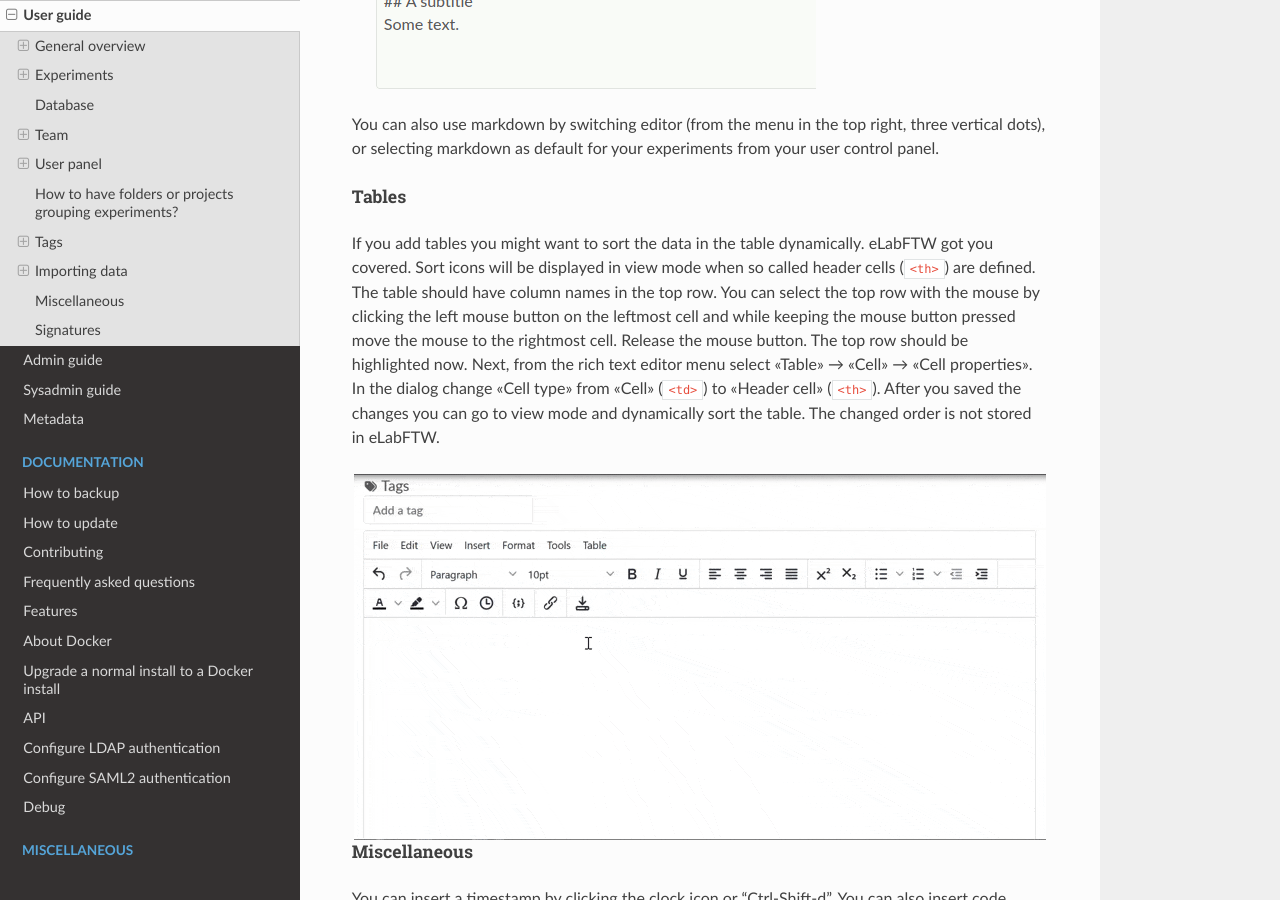
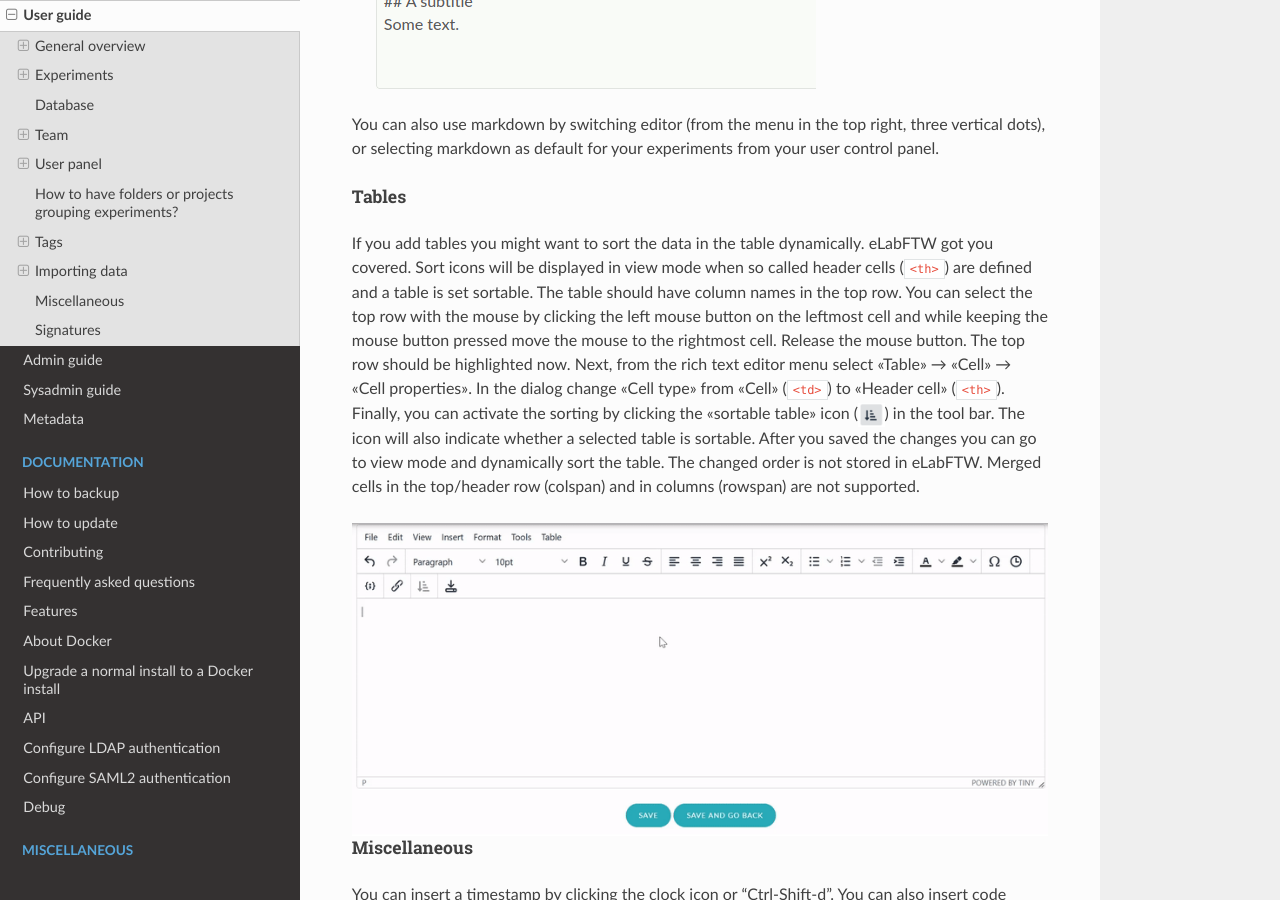
Before and after one commit to elabftw/elabdoc, a Sphinx documentation site: the page built from doc/user-guide.rst, in a window 1280 px wide and 900 px high, scrolled down 3908 px. Built offline with Sphinx 7.4.7 and the Read the Docs theme 2.0.0, drawn with Linux system fonts in a browser that asks for light colours.

Commit message:
update sort table instructions (#21)
* Update instructions to make tables sortable

* replace sort-table.gif

* add sortable-table-icon.png

* replace sortable-table-icon.png

* increase icon size and try to align

```diff
--- a/doc/user-guide.rst
+++ b/doc/user-guide.rst
@@ -107,7 +107,11 @@
 
 Tables
 """"""
-If you add tables you might want to sort the data in the table dynamically. eLabFTW got you covered. Sort icons will be displayed in view mode when so called header cells (``<th>``) are defined. The table should have column names in the top row. You can select the top row with the mouse by clicking the left mouse button on the leftmost cell and while keeping the mouse button pressed move the mouse to the rightmost cell. Release the mouse button. The top row should be highlighted now. Next, from the rich text editor menu select «Table» → «Cell» → «Cell properties». In the dialog change «Cell type» from «Cell» (``<td>``) to «Header cell» (``<th>``). After you saved the changes you can go to view mode and dynamically sort the table. The changed order is not stored in eLabFTW.
+If you add tables you might want to sort the data in the table dynamically. eLabFTW got you covered. Sort icons will be displayed in view mode when so called header cells (``<th>``) are defined and a table is set sortable. The table should have column names in the top row. You can select the top row with the mouse by clicking the left mouse button on the leftmost cell and while keeping the mouse button pressed move the mouse to the rightmost cell. Release the mouse button. The top row should be highlighted now. Next, from the rich text editor menu select «Table» → «Cell» → «Cell properties». In the dialog change «Cell type» from «Cell» (``<td>``) to «Header cell» (``<th>``). Finally, you can activate the sorting by clicking the «sortable table» icon (|sortable-table-icon|) in the tool bar. The icon will also indicate whether a selected table is sortable. After you saved the changes you can go to view mode and dynamically sort the table. The changed order is not stored in eLabFTW. Merged cells in the top/header row (colspan) and in columns (rowspan) are not supported.
+
+.. |sortable-table-icon| image:: img/sortable-table-icon.png
+   :align: middle
+   :height: 24px
 
 .. only:: html
 
```
Also changed, not shown: doc/img/sort-table.gif, doc/img/sortable-table-icon.png (added).
